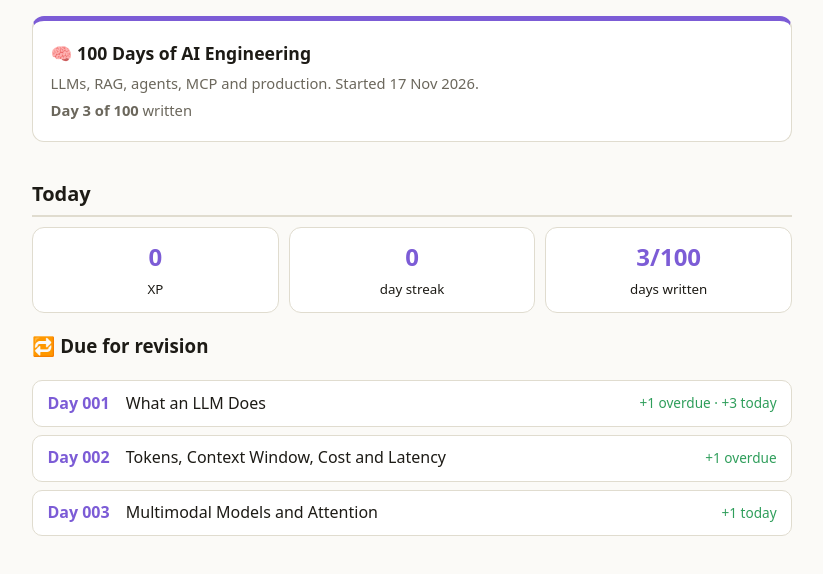
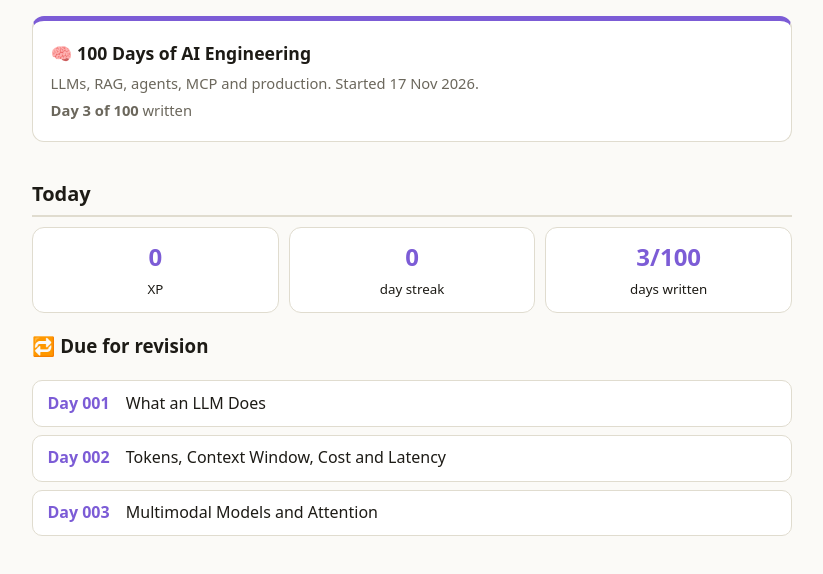
Before and after one commit to vikasswork21/my-learnings, a plain HTML site: page index.html in a window 1280 px wide. Shown: the part 160-734 px from the top of the page, without its empty margins (228-1051 px from the left). Drawn offline with Linux system fonts and the light colour scheme.

Commit message:
Add favicon; simplify revision dashboard rows

```diff
--- a/100-days-of-ai-engineering/index.html
+++ b/100-days-of-ai-engineering/index.html
@@ -2,6 +2,7 @@
 <html lang="en"><head><meta charset="utf-8">
 <meta name="viewport" content="width=device-width, initial-scale=1, viewport-fit=cover">
 <title>100 Days of AI Engineering</title>
+<link rel="icon" type="image/svg+xml" href="../assets/favicon.svg">
 <link rel="stylesheet" href="../assets/style.css"></head><body><main>
 <div class="nav"><a href="../">🏠 My Learnings</a></div>
 <p class="tag">Track · 17 Nov 2026 to 24 Feb 2027</p>
--- a/assets/app.js
+++ b/assets/app.js
@@ -4,6 +4,7 @@ const K='ml-progress';let S={};try{S=JSON.parse(localStorage.getItem(K))||{}}cat
 S.xp=S.xp||0;S.done=S.done||{};S.notes=S.notes||{};S.days=S.days||[];
 const save=()=>{try{localStorage.setItem(K,JSON.stringify(S))}catch(e){}};
 const P=document.body.dataset.day||'home';
+if(!$('link[rel~=icon]')){const cs=document.currentScript;if(cs&&cs.src){const l=document.createElement('link');l.rel='icon';l.type='image/svg+xml';l.href=new URL('favicon.svg',cs.src).href;document.head.append(l)}}
 const iso=d=>d.getFullYear()+'-'+String(d.getMonth()+1).padStart(2,'0')+'-'+String(d.getDate()).padStart(2,'0');
 const today=()=>iso(new Date());
 const reduce=matchMedia('(prefers-reduced-motion:reduce)').matches;
@@ -93,5 +94,5 @@ if(P==='home'&&window.DAYS&&$('#dash')){const due=[],by={};
  DAYS.forEach(D=>{const b=D.date.split('-').map(Number);[1,3,7,21].forEach((k,x)=>{const t=new Date(b[0],b[1]-1,b[2]+k);if(iso(t)<=today()&&!S.done['rev-'+D.id+'-'+x]){const o={D,k,late:iso(t)<today()};due.push(o);(by[D.id]=by[D.id]||{D,r:[]}).r.push(o)}})});
  const rows=Object.values(by);
  $('#dash').innerHTML='<h2>Today</h2><div class="stats"><div><b>'+S.xp+'</b><small>XP</small></div><div><b>'+streak()+'</b><small>day streak</small></div><div><b>'+DAYS.length+'/100</b><small>days written</small></div></div>'+
- (rows.length?'<h3>🔁 Due for revision</h3><ul class="days">'+rows.map(g=>'<li><a href="'+g.D.url+'#rev"><b>Day '+String(g.D.n).padStart(3,'0')+'</b> '+g.D.title+' <em>'+g.r.map(o=>'+'+o.k+(o.late?' overdue':' today')).join(' · ')+'</em></a></li>').join('')+'</ul>':'<p class="mut">Nothing due. 🎉</p>')}
+ (rows.length?'<h3>🔁 Due for revision</h3><ul class="days">'+rows.map(g=>'<li><a href="'+g.D.url+'#rev"><b>Day '+String(g.D.n).padStart(3,'0')+'</b> '+g.D.title+'</a></li>').join('')+'</ul>':'<p class="mut">Nothing due. 🎉</p>')}
 })();
--- a/index.html
+++ b/index.html
@@ -2,6 +2,7 @@
 <html lang="en"><head><meta charset="utf-8">
 <meta name="viewport" content="width=device-width, initial-scale=1, viewport-fit=cover">
 <title>My Learnings</title>
+<link rel="icon" type="image/svg+xml" href="assets/favicon.svg">
 <link rel="stylesheet" href="assets/style.css"><script src="assets/days.js"></script><script defer src="assets/app.js"></script></head><body><main>
 <p class="tag">Vikas Sharma</p>
 <h1>My Learnings</h1>
```
Also changed, not shown: assets/favicon.svg (added).
